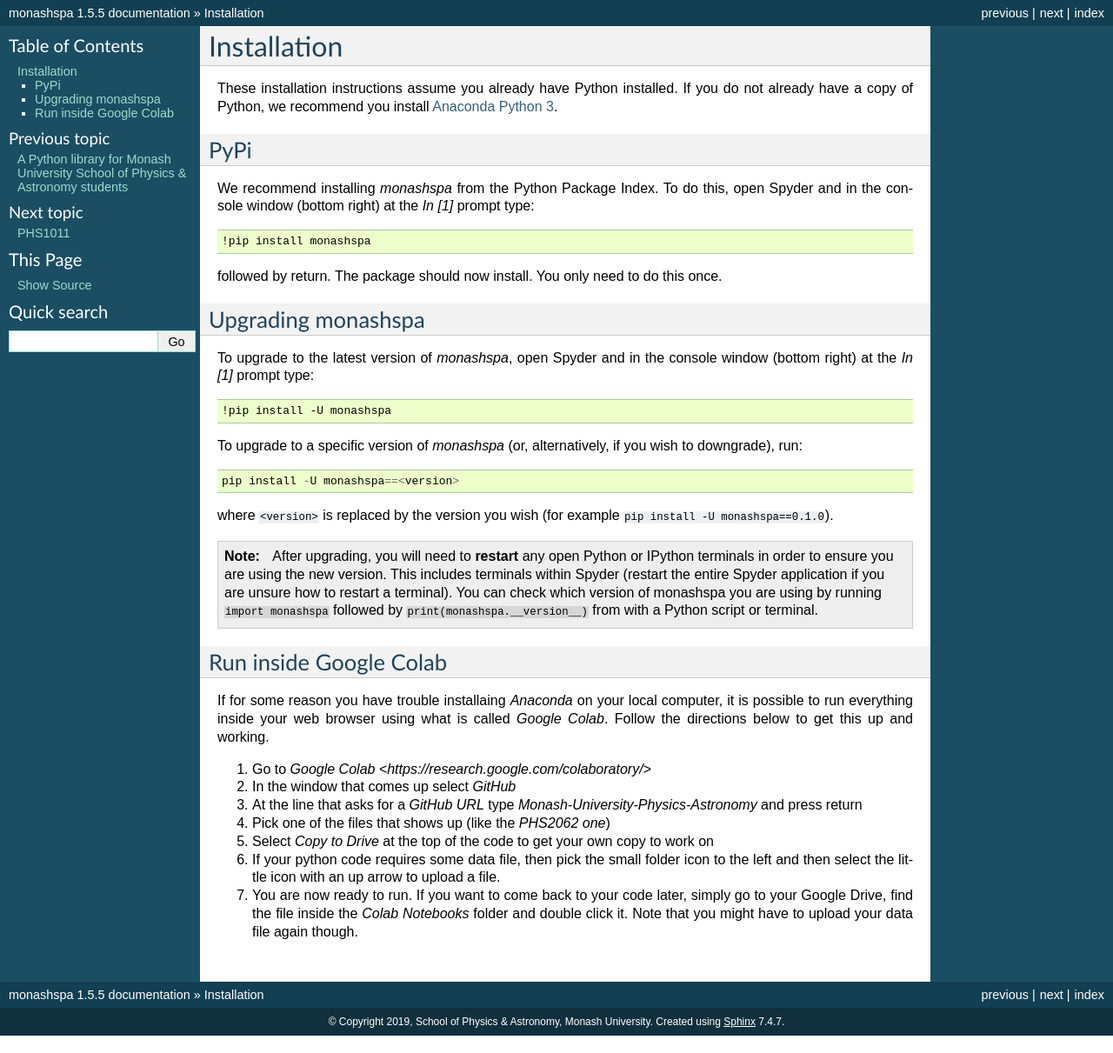
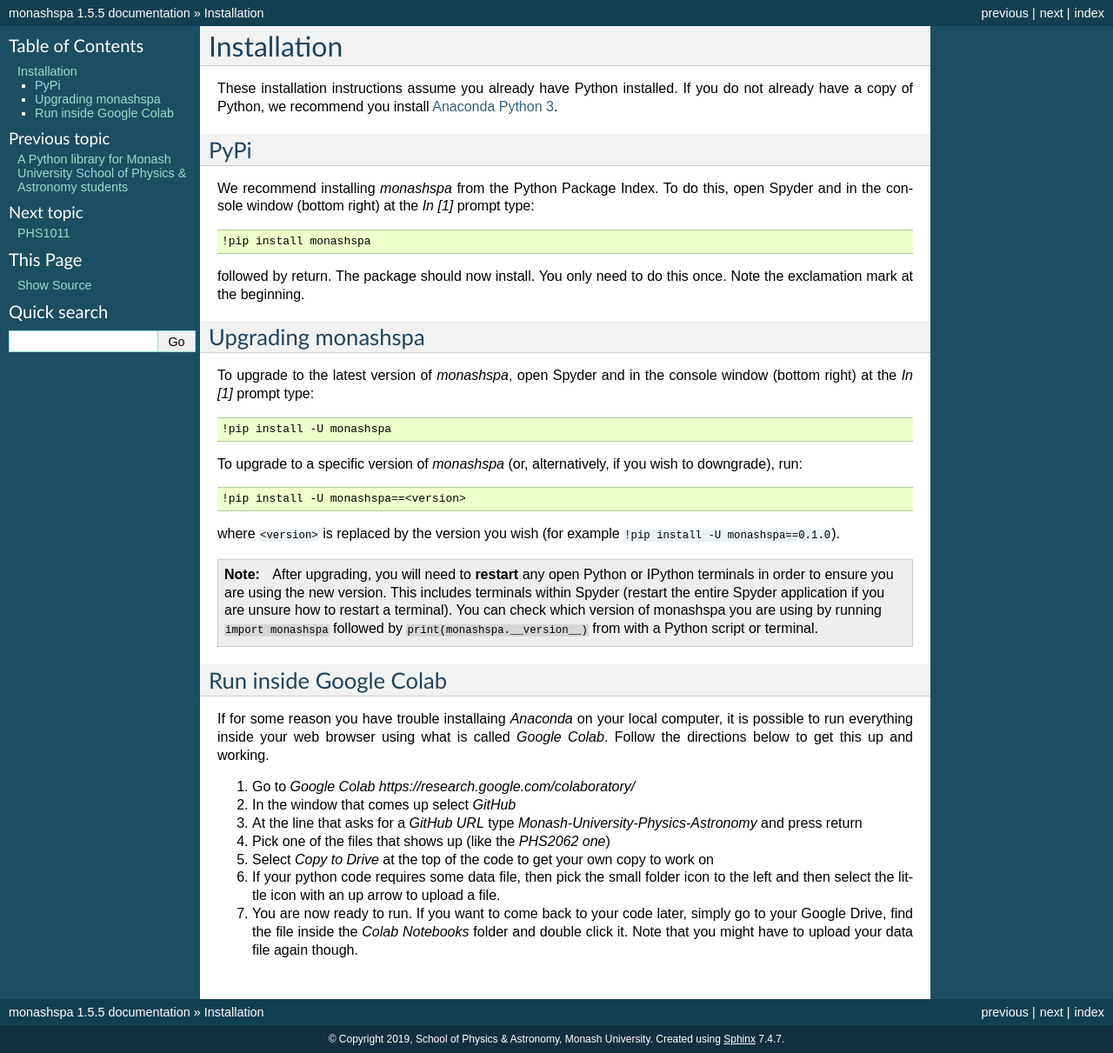
Before and after one commit to Monash-University-Physics-Astronomy/monashspa, a Sphinx documentation site: the page built from docs/install.rst, in a window 1280 px wide. Shown: the whole page at 87% size. Built offline with Sphinx 7.4.7, drawn with Linux system fonts in a browser that asks for light colours; the version number is read from the project's files by our own code.

Commit message:
fix typos

```diff
--- a/docs/install.rst
+++ b/docs/install.rst
@@ -12,7 +12,7 @@
 
     !pip install monashspa
 
-followed by return. The package should now install. You only need to do this once.
+followed by return. The package should now install. You only need to do this once. Note the exclamation mark at the beginning.
 
 -------------------
 Upgrading monashspa
@@ -24,9 +24,9 @@
 
 To upgrade to a specific version of `monashspa` (or, alternatively, if you wish to downgrade), run::
 
-    pip install -U monashspa==<version>
+    !pip install -U monashspa==<version>
 
-where :code:`<version>` is replaced by the version you wish (for example :code:`pip install -U monashspa==0.1.0`).
+where :code:`<version>` is replaced by the version you wish (for example :code:`!pip install -U monashspa==0.1.0`).
 
 .. note:: After upgrading, you will need to **restart** any open Python or IPython terminals in order to ensure you are using the new version. This includes terminals within Spyder (restart the entire Spyder application if you are unsure how to restart a terminal). You can check which version of monashspa you are using by running :code:`import monashspa` followed by :code:`print(monashspa.__version__)` from with a Python script or terminal.
 
@@ -35,7 +35,7 @@
 -----------------------
 If for some reason you have trouble installaing `Anaconda` on your local computer, it is possible to run everything inside your web browser using what is called `Google Colab`. Follow the directions below to get this up and working.
 
-#. Go to `Google Colab <https://research.google.com/colaboratory/>`
+#. Go to `Google Colab https://research.google.com/colaboratory/`
 #. In the window that comes up select `GitHub`
 #. At the line that asks for a `GitHub URL` type `Monash-University-Physics-Astronomy` and press return
 #. Pick one of the files that shows up (like the `PHS2062 one`)
```
